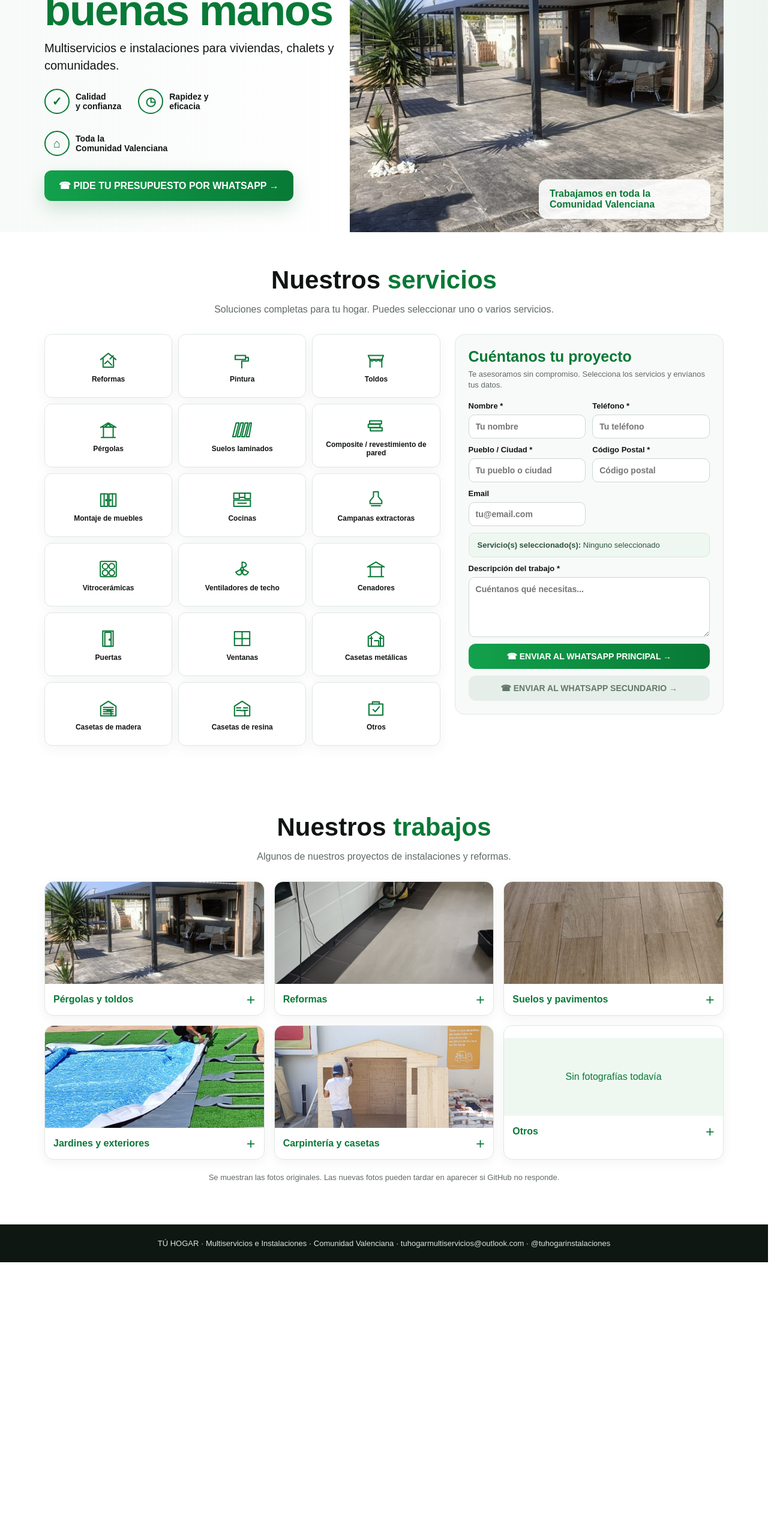
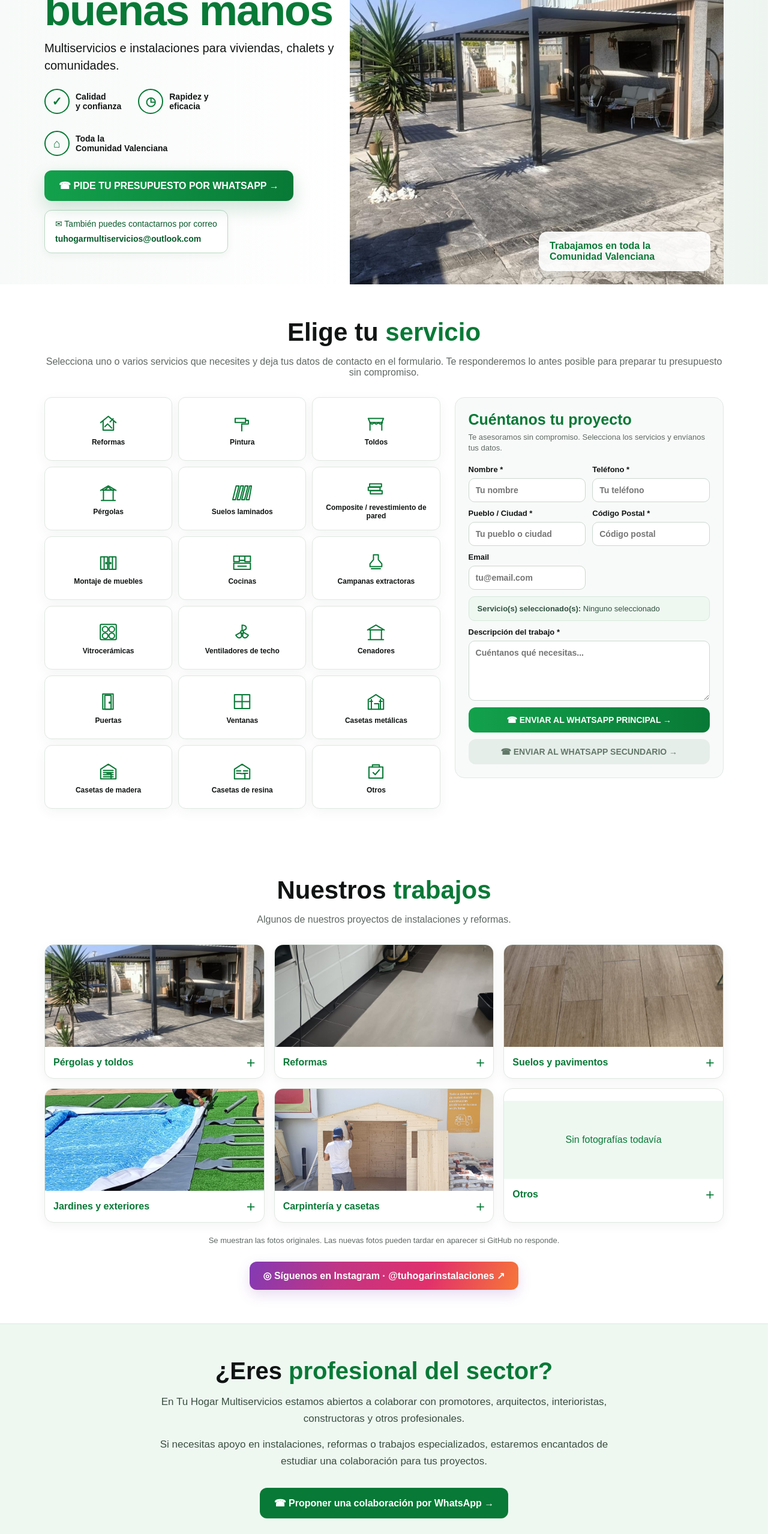
Before and after one commit to tuhogarmultiservicios/Tu-hogar-multiservicios, a plain HTML site: page index.html in a window 1280 px wide. Shown: the part 240-2797 px from the top of the page at 60% size, 1305 px wide, since content can reach past the window. Before the commit the page ends 2344 px from the top, so only its background shows below. Drawn offline with Linux system fonts and the light colour scheme; no server answers.

Commit message:
Add files via upload

```diff
--- a/index.html
+++ b/index.html
@@ -71,6 +71,23 @@ footer{padding:24px;text-align:center;background:#0e1712;color:#dce7df;font-size
 .gallery-grid[hidden]{display:none}
 @media(max-width:780px){.category-grid{grid-template-columns:repeat(2,minmax(0,1fr))}.category-tile img{height:130px}}
 @media(max-width:420px){.category-tile img{height:110px}.category-tile .category-caption{font-size:13px;padding:10px}}
+/* Botón visible para seguirnos en Instagram */
+.instagram-follow{display:flex;justify-content:center;margin:28px auto 0}
+.instagram-follow a{display:inline-flex;align-items:center;justify-content:center;gap:10px;padding:14px 22px;border-radius:12px;background:linear-gradient(110deg,#833ab4,#c13584,#e1306c,#f77737);color:#fff;font-weight:800;text-align:center;box-shadow:0 8px 22px rgba(131,58,180,.18)}
+.instagram-follow a:hover,.instagram-follow a:focus-visible{filter:brightness(.94)}
+/* Botón de correo visible y legible en móviles */
+.email-contact-button{display:flex;flex-direction:column;align-items:flex-start;gap:5px;width:fit-content;max-width:100%;margin-top:15px;padding:13px 17px;border:1px solid #bcd9c5;border-radius:12px;background:#fff;color:#075b2b;font-size:14px;line-height:1.4;box-shadow:0 4px 14px rgba(13,54,31,.05)}
+.email-contact-button strong{font-size:14px;overflow-wrap:anywhere;word-break:break-word}
+.email-contact-button:hover,.email-contact-button:focus-visible{background:#eef8f1;outline-offset:3px}
+@media(max-width:480px){.email-contact-button{width:100%;font-size:13px}.email-contact-button strong{font-size:13px}}
+
+/* Colaboraciones con profesionales */
+.professionals{background:#eef8f1;border-top:1px solid #dfe8e2}
+.professionals .wrap{max-width:920px;text-align:center}
+.professionals h2{font-size:clamp(28px,4vw,40px)}
+.professionals p{color:#394e40;line-height:1.65;font-size:17px;max-width:750px;margin:15px auto}
+.professionals .collab-btn{display:inline-flex;justify-content:center;align-items:center;gap:9px;background:var(--green);color:white;padding:16px 24px;border-radius:12px;font-weight:800;margin-top:15px;text-align:center}
+.professionals .collab-btn:hover,.professionals .collab-btn:focus-visible{background:#075b2b}
 </style>
 </head>
 <body>
@@ -80,8 +97,7 @@ footer{padding:24px;text-align:center;background:#0e1712;color:#dce7df;font-size
     <nav><a href="#inicio">Inicio</a><a href="#servicios">Servicios</a><a href="#trabajos">Nuestros trabajos</a><a href="#presupuesto">Contacto</a></nav>
     <div class="contact-mini">
       <span><a href="https://wa.me/34633268222" target="_blank" rel="noopener"><i class="whatsapp-dot">☎</i>633 268 222</a></span>
-      <span><a href="https://wa.me/34622297788" target="_blank" rel="noopener"><i class="whatsapp-dot">☎</i>622 297 788</a></span><span><i class="insta-dot">◎</i>@tuhogarinstalaciones</span>
-      <span><i class="mail-dot">✉</i>tuhogarmultiservicios@outlook.com</span>
+      <span><a href="https://wa.me/34622297788" target="_blank" rel="noopener"><i class="whatsapp-dot">☎</i>622 297 788</a></span><span><a href="https://www.instagram.com/tuhogarinstalaciones/" target="_blank" rel="noopener noreferrer" aria-label="Síguenos en Instagram @tuhogarinstalaciones"><i class="insta-dot">◎</i>@tuhogarinstalaciones</a></span>
     </div>
   </div>
 </header>
@@ -97,6 +113,7 @@ footer{padding:24px;text-align:center;background:#0e1712;color:#dce7df;font-size
         <div class="trust-item"><span class="trust-ico">⌂</span>Toda la<br>Comunidad Valenciana</div>
       </div>
       <a class="cta" href="https://wa.me/34633268222" target="_blank">☎ PIDE TU PRESUPUESTO POR WHATSAPP →</a>
+      <a class="email-contact-button" href="mailto:tuhogarmultiservicios@outlook.com?subject=Consulta%20desde%20Tu%20Hogar" aria-label="Contactarnos por correo electrónico en tuhogarmultiservicios@outlook.com"><span>✉ También puedes contactarnos por correo</span><strong>tuhogarmultiservicios@outlook.com</strong></a>
     </div>
     <div class="hero-visual"></div>
   </div>
@@ -104,8 +121,8 @@ footer{padding:24px;text-align:center;background:#0e1712;color:#dce7df;font-size
 
 <section class="section" id="servicios">
   <div class="wrap">
-    <h2>Nuestros <span>servicios</span></h2>
-    <p class="sub">Soluciones completas para tu hogar. Puedes seleccionar uno o varios servicios.</p>
+    <h2>Elige tu <span>servicio</span></h2>
+    <p class="sub">Selecciona uno o varios servicios que necesites y deja tus datos de contacto en el formulario. Te responderemos lo antes posible para preparar tu presupuesto sin compromiso.</p>
     <div class="service-layout"><div class="services">
 <label class="service-card">
   <input type="checkbox" name="service" value="Reformas">
@@ -233,8 +250,17 @@ footer{padding:24px;text-align:center;background:#0e1712;color:#dce7df;font-size
 </div>
 </section>
 
-<section class="section" id="trabajos"><div class="wrap"><h2>Nuestros <span>trabajos</span></h2><p class="sub">Algunos de nuestros proyectos de instalaciones y reformas.</p><div class="category-grid" id="galleryFilters" aria-label="Categorías de trabajos"></div><div class="gallery-grid" id="galleryGrid" hidden></div><p class="gallery-note" id="galleryStatus" aria-live="polite"></p></div></section>
+<section class="section" id="trabajos"><div class="wrap"><h2>Nuestros <span>trabajos</span></h2><p class="sub">Algunos de nuestros proyectos de instalaciones y reformas.</p><div class="category-grid" id="galleryFilters" aria-label="Categorías de trabajos"></div><div class="gallery-grid" id="galleryGrid" hidden></div><p class="gallery-note" id="galleryStatus" aria-live="polite"></p><div class="instagram-follow"><a href="https://www.instagram.com/tuhogarinstalaciones/" target="_blank" rel="noopener noreferrer" aria-label="Síguenos en Instagram @tuhogarinstalaciones">◎ Síguenos en Instagram · @tuhogarinstalaciones ↗</a></div></div></section>
 
+
+<section class="section professionals" id="colaboraciones">
+  <div class="wrap">
+    <h2>¿Eres <span>profesional del sector?</span></h2>
+    <p>En Tu Hogar Multiservicios estamos abiertos a colaborar con promotores, arquitectos, interioristas, constructoras y otros profesionales.</p>
+    <p>Si necesitas apoyo en instalaciones, reformas o trabajos especializados, estaremos encantados de estudiar una colaboración para tus proyectos.</p>
+    <a class="collab-btn" href="https://wa.me/34633268222?text=Hola%2C%20soy%20profesional%20del%20sector%20y%20me%20gustar%C3%ADa%20hablar%20sobre%20una%20posible%20colaboraci%C3%B3n." target="_blank" rel="noopener noreferrer">☎ Proponer una colaboración por WhatsApp →</a>
+  </div>
+</section>
 
 <footer>
   TÚ HOGAR · Multiservicios e Instalaciones · Comunidad Valenciana ·
```
